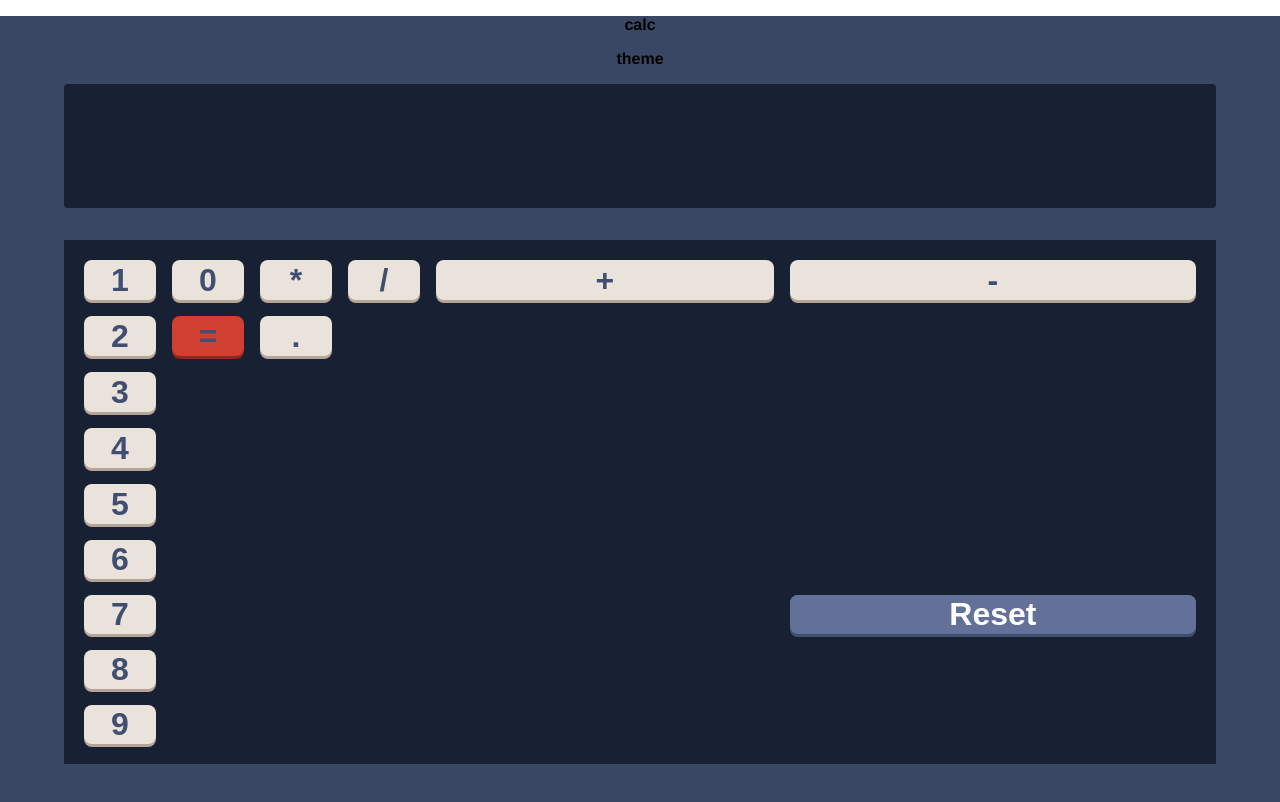
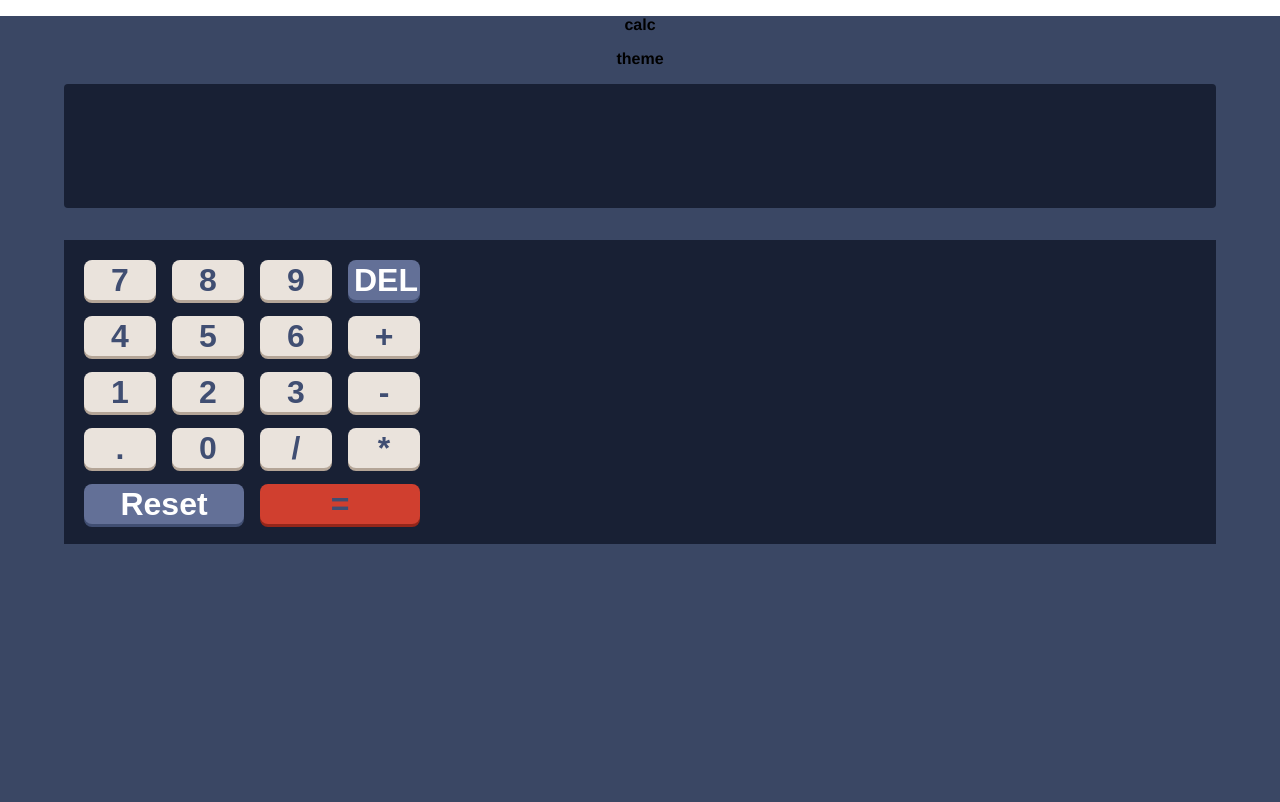
Before and after one commit to chimny/calculator, a React (Create React App) app: page / in a window 1280 px wide. Shown: the top 802 px of the page. Built offline with nearby package versions, Linux system fonts and the light colour scheme.

Commit message:
implemented keyboard grid area

```diff
--- a/src/components/Keyboard.jsx
+++ b/src/components/Keyboard.jsx
@@ -11,10 +11,10 @@ export const Keyboard = () => {
     return (
         <StyledKeyboard>
             {
-                NUMBERS.map(number => <NumberButton number={number} key={number}/>)
+                NUMBERS.map(({num,gridArea}) => <NumberButton number={num} area={gridArea} key={gridArea}/>)
             }
             <DEL/>
-            {OPERATION_SYMBOLS.map(symbol => <CalculationButton symbol={symbol} key={symbol}/>)}
+            {OPERATION_SYMBOLS.map(({mathAction,gridArea} )=> <CalculationButton symbol={mathAction} area={gridArea} key={gridArea}/>)}
             <Reset/>
         </StyledKeyboard>
     )
--- a/src/components/buttons/CalculationButton.jsx
+++ b/src/components/buttons/CalculationButton.jsx
@@ -3,12 +3,12 @@ import {updateInput} from "../../utils/updateInput";
 import {StyledCalculationButton} from "../../styles/StyledCalculationButton";
 
 export const CalculationButton = (props) => {
-    const {symbol} = props;
+    const {symbol,area} = props;
     const inputValue = useSelector((state => state.inputValue.value));
     const activeOperator = useSelector((state => state.operationSequence.operator));
     const dispatch = useDispatch();
 
     return (
-        <StyledCalculationButton area={String(symbol)} symbol={symbol} onClick={() => updateInput(inputValue, symbol, activeOperator, dispatch)}>{symbol}</StyledCalculationButton>
+        <StyledCalculationButton area={area} symbol={symbol} onClick={() => updateInput(inputValue, symbol, activeOperator, dispatch)}>{symbol}</StyledCalculationButton>
     )
 }
--- a/src/components/buttons/NumberButton.jsx
+++ b/src/components/buttons/NumberButton.jsx
@@ -7,6 +7,6 @@ export const NumberButton = (props) => {
 
 
     return (
-        <StyledNumButton area={props.number} onClick={() => dispatch(addNumber(props.number))}>{props.number}</StyledNumButton>
+        <StyledNumButton area={props.area} onClick={() => dispatch(addNumber(props.number))}>{props.number}</StyledNumButton>
     )
 }
--- a/src/data/symbols.js
+++ b/src/data/symbols.js
@@ -1,6 +1,43 @@
-const NUMBERS = ['0', '1', '2', '3', '4', '5', '6', '7', '8', '9'];
-const OPERATION_SYMBOLS = ['*', '/', '+', '-','=','.'];
+// const NUMBERS = ['0', '1', '2', '3', '4', '5', '6', '7', '8', '9'];
+
+const NUMBERS = [{num:'0',gridArea:'zero'},
+    {num:'1',gridArea:'one'},
+    {num:'2',gridArea:'two'},
+    {num:'3',gridArea:'three'},
+    {num:'4',gridArea:'four'},
+    {num:'5',gridArea:'five'},
+    {num:'6',gridArea:'six'},
+    {num:'7',gridArea:'seven'},
+    {num:'8',gridArea:'eight'},
+    {num:'9',gridArea:'nine'},]
+
+const OPERATION_SYMBOLS = [
+    {
+        mathAction: '*',
+        gridArea: 'multiply',
+    },
+    {
+        mathAction: '/',
+        gridArea: 'divide',
+    },
+    {
+        mathAction: '+',
+        gridArea: 'plus'
+    },
+    {
+        mathAction: '-',
+        gridArea: 'minus'
+    },
+    {
+        mathAction: '=',
+        gridArea: 'equal'
+    },
+    {
+        mathAction: '.',
+        gridArea: 'dot'
+    }
+];
 
 module.exports = {
-    NUMBERS,OPERATION_SYMBOLS
+    NUMBERS, OPERATION_SYMBOLS
 }
--- a/src/styles/StyledKeyboard.jsx
+++ b/src/styles/StyledKeyboard.jsx
@@ -8,5 +8,5 @@ export const StyledKeyboard = styled.div`
   grid-template-columns: repeat(4, 72px);
   gap: 16px;
   background: ${({theme}) => theme.veryDarkDesaturatedBlueKeypadScreenBGC};
-  grid-template-area: "7 8 9 Del" "4 5 6 +" "1 2 3 -" ". 0 / *" "Reset Rest = =";
+  grid-template-areas: "seven eight nine DEL" "four five six plus" "one two three minus" "dot zero divide multiply" "Reset Reset equal equal";
 `
```
